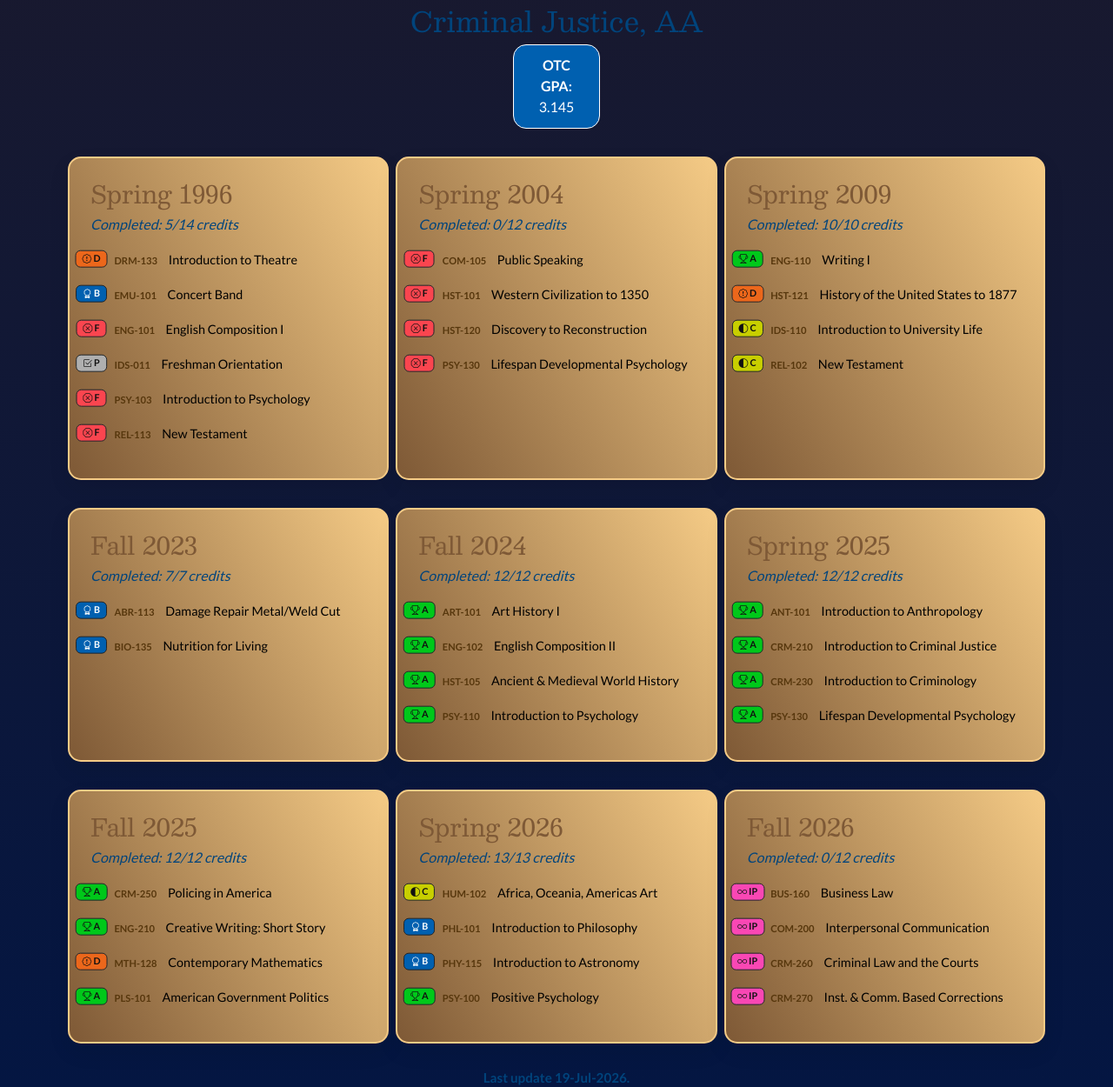
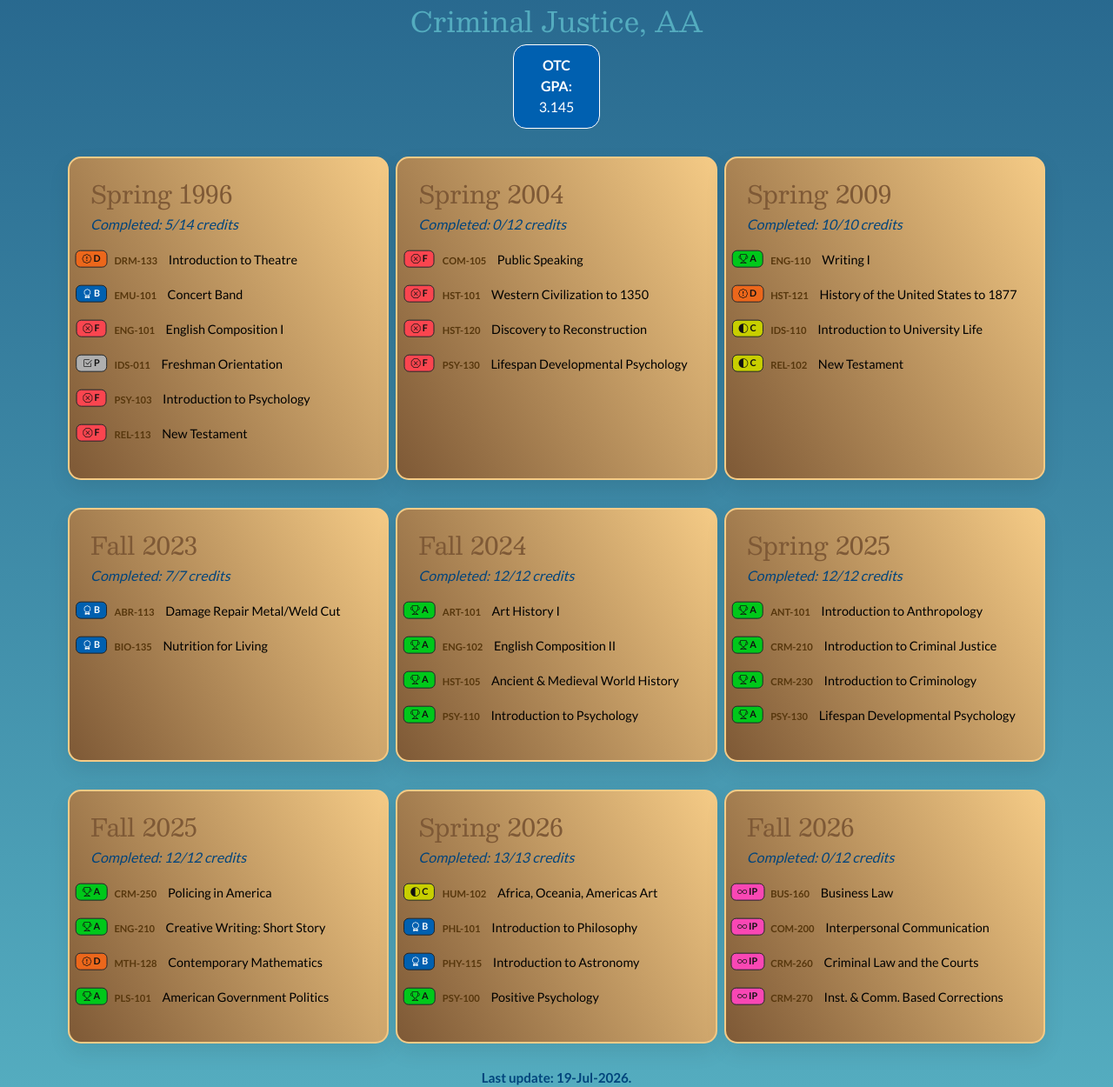
Before and after one commit to Seawitch928/Website, a plain HTML site: page index.html in a window 1280 px wide. Shown: the part 80-1330 px from the top of the page at 87% size. Drawn offline with nearby package versions, Linux system fonts and the light colour scheme.

Commit message:
Add files via upload

```diff
--- a/index.html
+++ b/index.html
@@ -542,6 +542,6 @@
       <br />
     </div>
 
-    <footer class="footer-custom">Last update 19-Jul-2026.</footer>
+    <footer class="footer-custom">Last update: 19-Jul-2026.</footer>
   </body>
 </html>
--- a/style.css
+++ b/style.css
@@ -7,7 +7,7 @@
 }
 
 body {
-	background: linear-gradient(180deg, #19192e 0%, #041642 100%);
+	background: linear-gradient(180deg, #26658c 0%, #54acbf 100%);
 	color: var(--text-main);
 	font-family: "Lato", sans-serif;
 	min-height: 100vh;
@@ -23,7 +23,7 @@ body {
 
 .degree-name {
 	font-family: "Besley", serif;
-	color: #00447C;
+	color: #54acbf;
 	text-align: center;
 }
 
```
